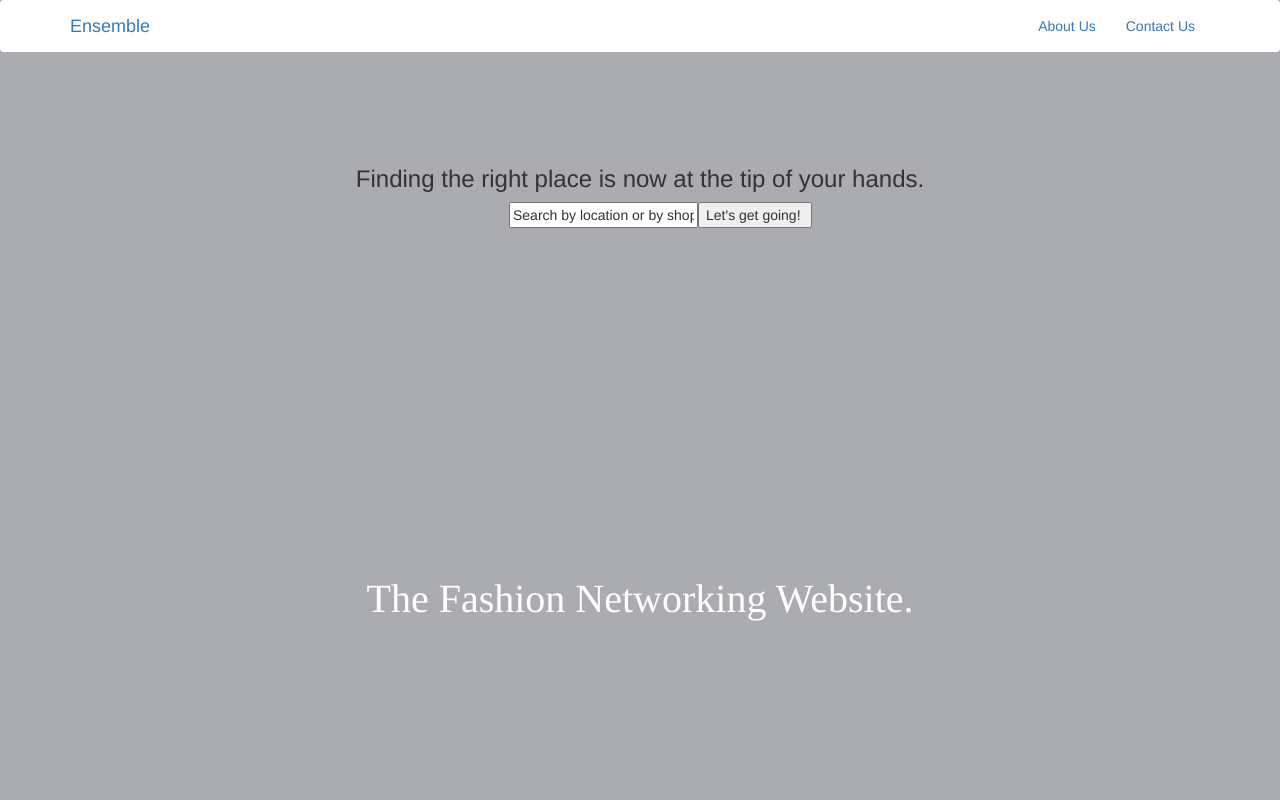
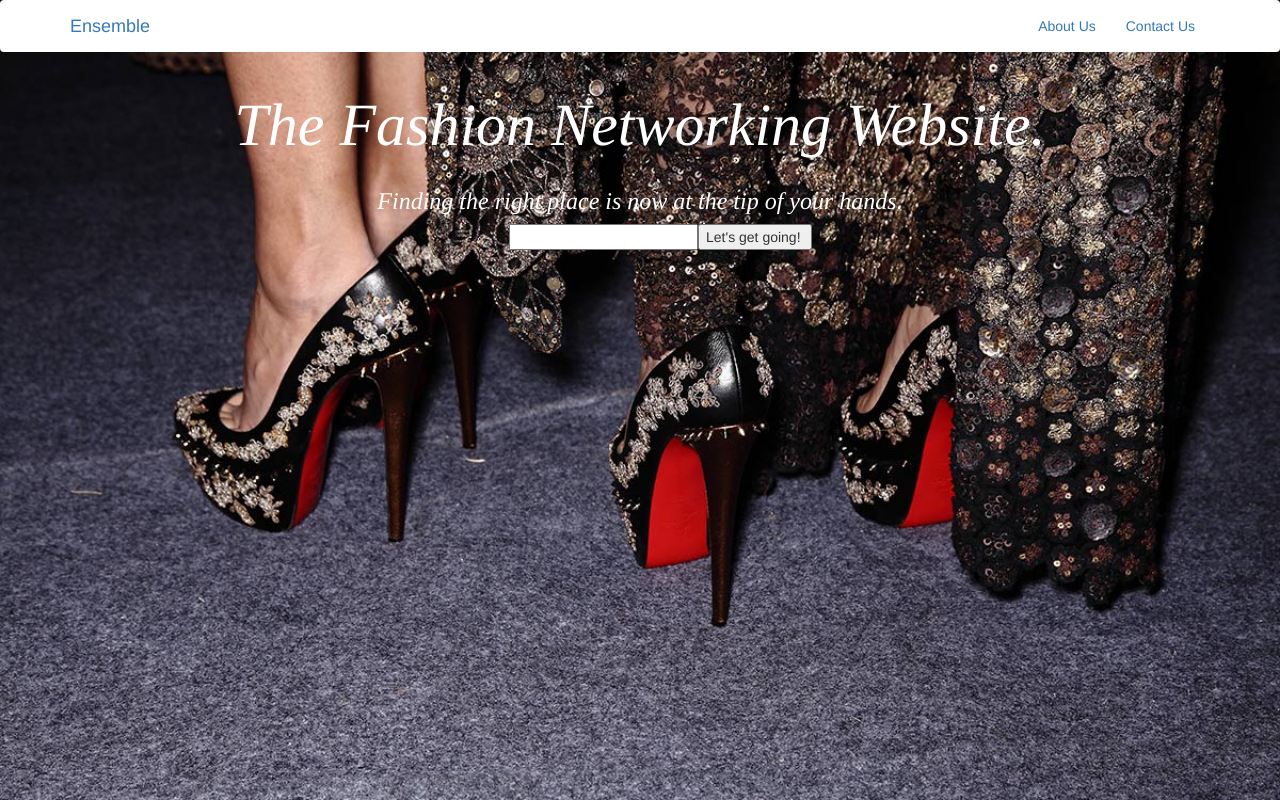
Before and after one commit to ensembleandyou/ensembleandyou.github.io, a plain HTML site: page index.html in a window 1280 px wide. Drawn offline with nearby package versions, Linux system fonts and the light colour scheme.

Commit message:
Add files via upload

```diff
--- a/css/styles.css
+++ b/css/styles.css
@@ -5,16 +5,17 @@
 .white-bg {
 	background-color: white;
 }
-.bg-image {
-	background: url(../img/prada.jpg) no-repeat center center fixed;
+.bg-img {
+	background: url(../images/scl.jpg) no-repeat center center fixed;
 	background-size: cover;
 }
 
 .heading {
 	font-family: Times ;
-	font-size: 40px;
+	font-style: italic;
+	font-size: 60px;
 	color: white;
-	position: relative;
+	position: top;
 	top: 485px;
 
 }
@@ -22,3 +23,17 @@
 	margin-left: 40%
 	 ;
 }
+
+.abc {
+	font-family: Times;
+	position: bottom;
+	color: white;
+	font-style: italic;
+}
+
+.navbar-brand a {
+	font-family: times
+	font-size:40px;
+	font-style: bold;
+	color: black;
+}
--- a/index.html
+++ b/index.html
@@ -8,10 +8,10 @@
           <!-- Optional theme -->
           <link rel="stylesheet" href="https://maxcdn.bootstrapcdn.com/bootstrap/3.3.7/css/bootstrap-theme.min.css" integrity="sha384-rHyoN1iRsVXV4nD0JutlnGaslCJuC7uwjduW9SVrLvRYooPp2bWYgmgJQIXwl/Sp" crossorigin="anonymous">
   </head>
- <body class="bg">
+ <body class="bg bg-img">
    <nav class="navbar white-bg">
  	<div class="container">
- 	   <a href="index.html" class="navbar-brand">Ensemble</a>
+ 	   <a href="index.html" class="navbar-brand a">Ensemble</a>
  	   <ul class="nav navbar-nav pull-right">
  	   	 <li class="nav-item">
  	   	 	<a href="profile.html">About Us</a>
@@ -23,15 +23,15 @@
 	</div>
    </nav>
 
-    <div class="container">
+    <div class="container ">
 
     	<h1 class="heading text-center">The Fashion Networking Website.</h1>
     </div>
     <div class="row">
-    	<p><h3 class="text-center">Finding the right place is now at the tip of your hands.</h3></p>
+    	<p><h3 class="text-center abc">Finding the right place is now at the tip of your hands.</h3></p>
     	<form action="action_page.php">
 
-        <input type="text" value="Search by location or by shop name" class="center"><input type="submit" value="Let's get going! ">
+        <input type="text" characters="Search by location or by shop name" class="center"><input type="submit" value="Let's get going! ">
 </form>
 </body>
 </html>
```
